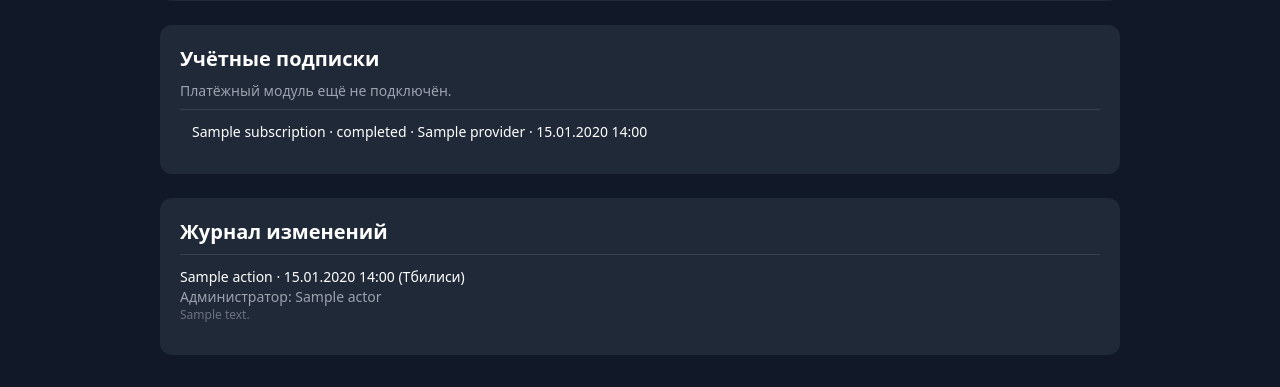
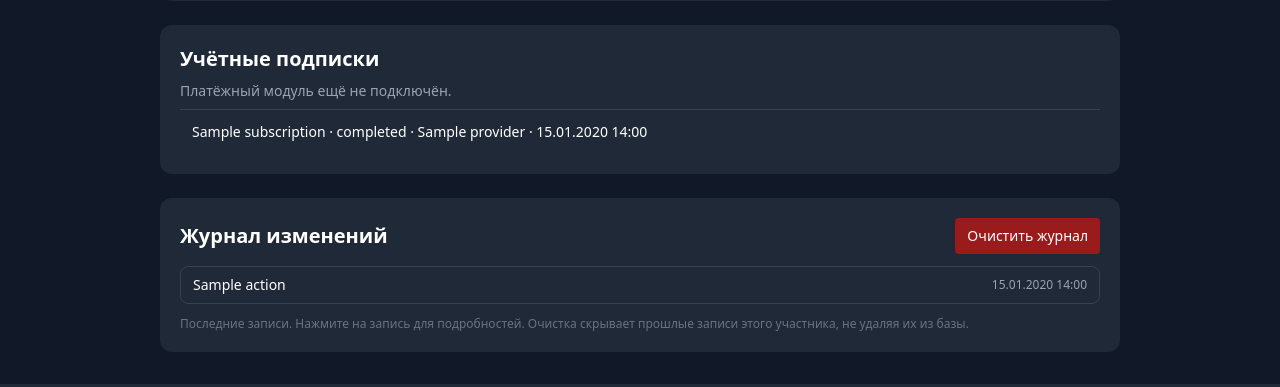
Before and after one commit to vazhap519/dato-telegram, a FastAPI app: template admin/templates/subscription_user.html in a window 1280 px wide. Shown: the part 2101-2488 px from the top of the page. Run offline with FastAPI, Linux system fonts and the light colour scheme; the template is opened without the code that fills it: most values are stand-ins (such as "Sample title", 1, 10 or a date in 2020); parts of the project's set-up code (start-up, migrations or seed data) failed here and were passed over; some libraries are stand-ins or nearby versions.

Commit message:
Compact audit log into scrollable collapsible list with per-member clear button

```diff
--- a/admin/templates/subscription_user.html
+++ b/admin/templates/subscription_user.html
@@ -129,7 +129,37 @@
 </div>{% else %}<p class="text-gray-400">Назначенных прав пока нет.</p>{% endfor %}</section>
 <section class="bg-gray-800 rounded-xl p-5 space-y-2"><h2 class="font-semibold text-xl">Учётные подписки</h2><p class="text-gray-400 text-sm">Платёжный модуль ещё не подключён.</p>
 {% for s in subscriptions %}<div class="p-3 border-t border-gray-700 text-sm">{{ s.plan_name or 'Тариф не указан' }} · {{ s.status }} · {{ s.provider }} · {{ s.paid_until|tbilisi_time('%d.%m.%Y %H:%M') if s.paid_until else 'без подтверждённого периода' }}</div>{% else %}<p class="text-gray-400">Подписок пока нет.</p>{% endfor %}</section>
-<section class="bg-gray-800 rounded-xl p-5 space-y-2"><h2 class="font-semibold text-xl">Журнал изменений</h2>
-{% for a in audit %}<div class="border-t border-gray-700 py-3 text-sm"><div class="font-medium">{{ a.action }} · {{ a.created_at|tbilisi_time }} (Тбилиси)</div><div class="text-gray-400">Администратор: {{ a.actor }}</div><div class="break-all text-xs text-gray-500">{{ a.details }}</div></div>{% else %}<p class="text-gray-400">История пуста.</p>{% endfor %}</section>
+<section class="bg-gray-800 rounded-xl p-5 space-y-3">
+<div class="flex flex-wrap items-center justify-between gap-3">
+<h2 class="font-semibold text-xl">Журнал изменений</h2>
+{% if audit %}
+<form method="post" action="/subscriptions/audit/clear"
+ onsubmit="return confirm('Очистить видимый журнал изменений ТОЛЬКО этого участника? Данные останутся в базе для аудита.');">
+<input type="hidden" name="csrf_token" value="{{ csrf_token }}">
+<input type="hidden" name="telegram_id" value="{{ participant.telegram_id }}">
+<input type="hidden" name="confirm" value="CLEAR_MEMBER_AUDIT">
+<button type="submit" class="rounded bg-red-800 hover:bg-red-700 px-3 py-2 text-sm">Очистить журнал</button>
+</form>
+{% endif %}
+</div>
+{% if request.query_params.get('audit') == 'cleared' %}
+<p class="text-green-300 text-sm">Журнал этого участника очищен.</p>
+{% endif %}
+<div class="max-h-80 overflow-y-auto overscroll-contain rounded-lg border border-gray-700 px-3 divide-y divide-gray-700">
+{% for a in audit %}
+<details class="py-2 text-sm group">
+<summary class="cursor-pointer list-none flex items-center justify-between gap-3">
+<span class="font-medium break-words">{{ a.action }}</span>
+<span class="text-gray-400 text-xs shrink-0">{{ a.created_at|tbilisi_time }}</span>
+</summary>
+<div class="pt-2 text-gray-400 text-xs">Администратор: {{ a.actor }}</div>
+<div class="break-all text-xs text-gray-500 pt-1">{{ a.details }}</div>
+</details>
+{% else %}
+<p class="text-gray-400 text-sm py-4">История пуста.</p>
+{% endfor %}
+</div>
+<p class="text-gray-500 text-xs">Последние записи. Нажмите на запись для подробностей. Очистка скрывает прошлые записи этого участника, не удаляя их из базы.</p>
+</section>
 </main><script>document.getElementById('grant-type').addEventListener('change',function(){const d=document.getElementById('end-date');d.disabled=this.value==='lifetime';if(d.disabled)d.value='';});const ct=document.getElementById('renew-custom-toggle'),cd=document.getElementById('renew-custom-days'),dd=document.getElementById('renew-days');
 ct.addEventListener('change',()=>{cd.classList.toggle('hidden',!ct.checked);if(ct.checked){dd.innerHTML='<option value="30">30 дней</option>';dd.hidden=true;cd.required=true;cd.name='days';dd.removeAttribute('name');}else{dd.hidden=false;cd.required=false;cd.removeAttribute('name');dd.name='days';dd.innerHTML='<option value="30">30 дней</option><option value="90">90 дней</option><option value="365">365 дней</option><option value="7">7 дней</option>';}});</script></body></html>
```
